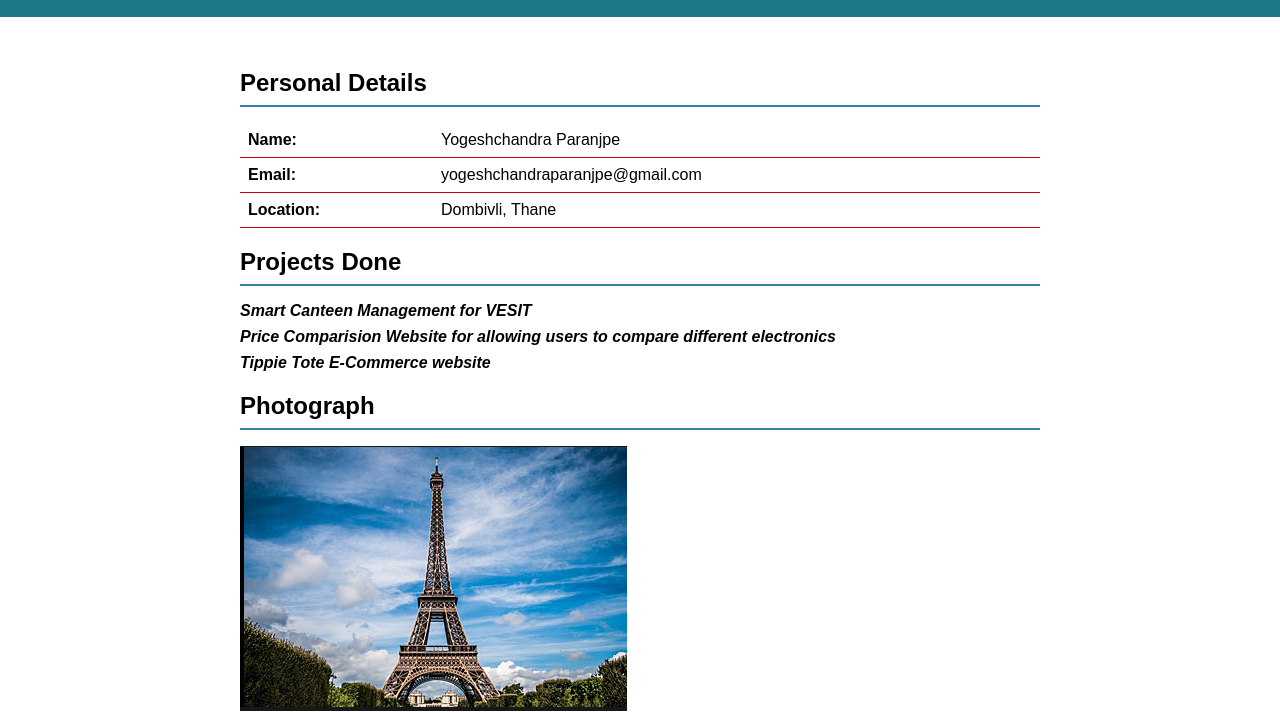
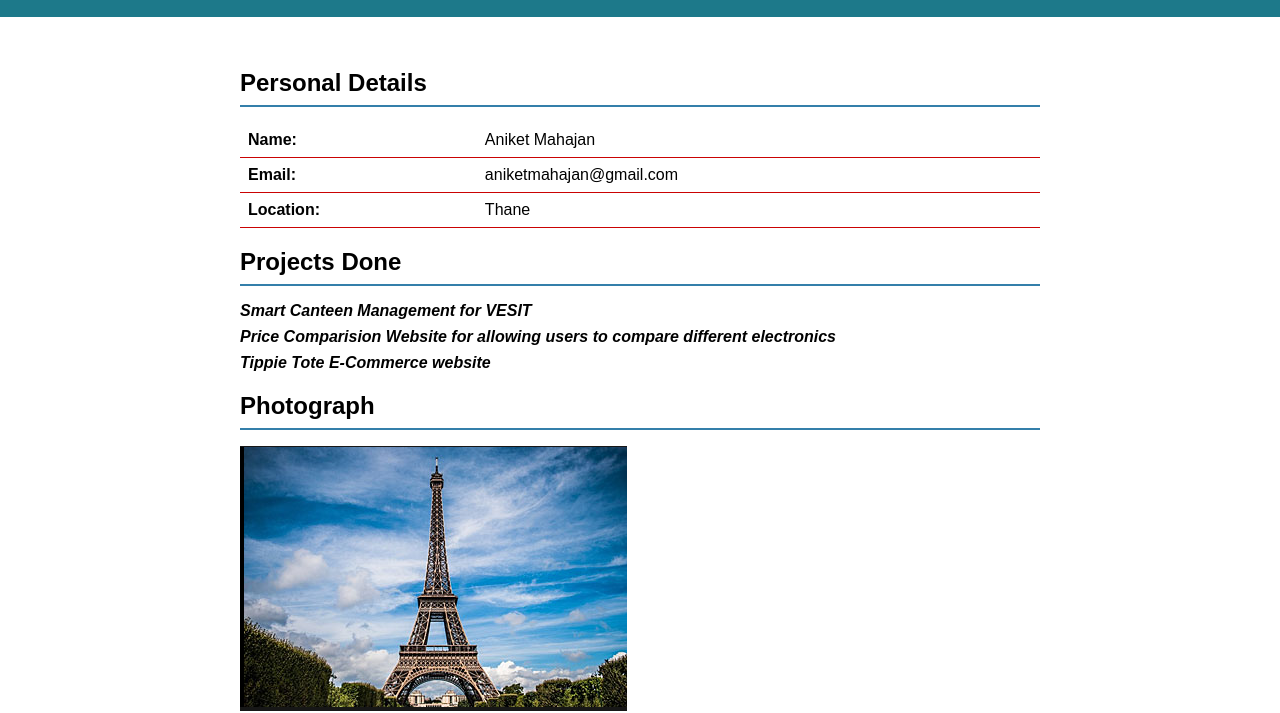
Before and after one commit to anikett2109/index.html, a plain HTML site: page index.html in a window 1280 px wide. Shown: the part 95-808 px from the top of the page. Drawn offline with Linux system fonts and the light colour scheme.

Commit message:
Update index.html

```diff
--- a/index.html
+++ b/index.html
@@ -63,15 +63,15 @@ padding: 1rem 0;
 <table>
 <tr>
 <th>Name:</th>
-<td>Yogeshchandra Paranjpe</td>
+<td>Aniket Mahajan</td>
 </tr>
 <tr>
 <th>Email:</th>
-<td>yogeshchandraparanjpe@gmail.com</td>
+<td>aniketmahajan@gmail.com</td>
 </tr>
 <tr>
 <th>Location:</th>
-<td>Dombivli, Thane</td>
+<td>Thane</td>
 </table>
 </section>
 <section>
```
